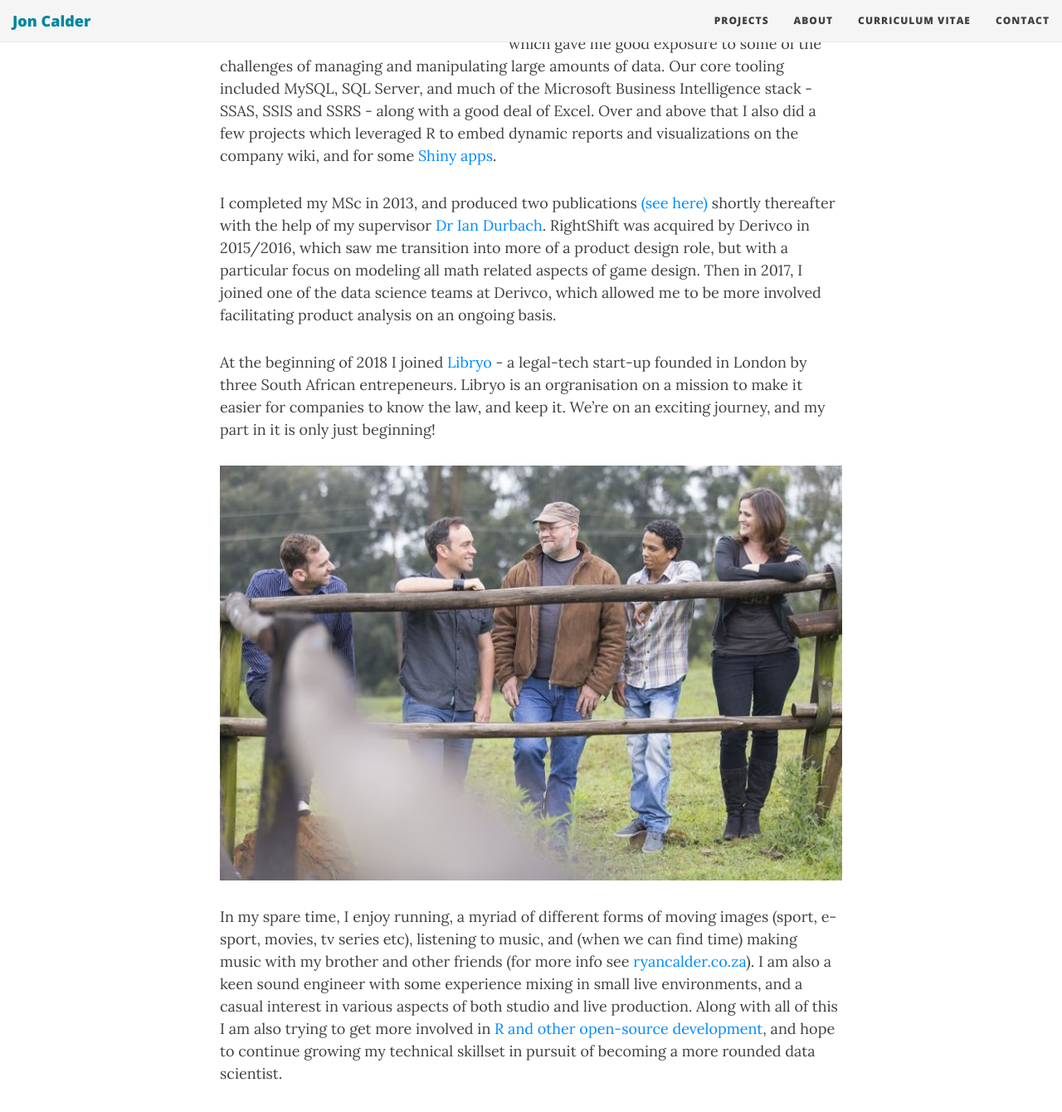
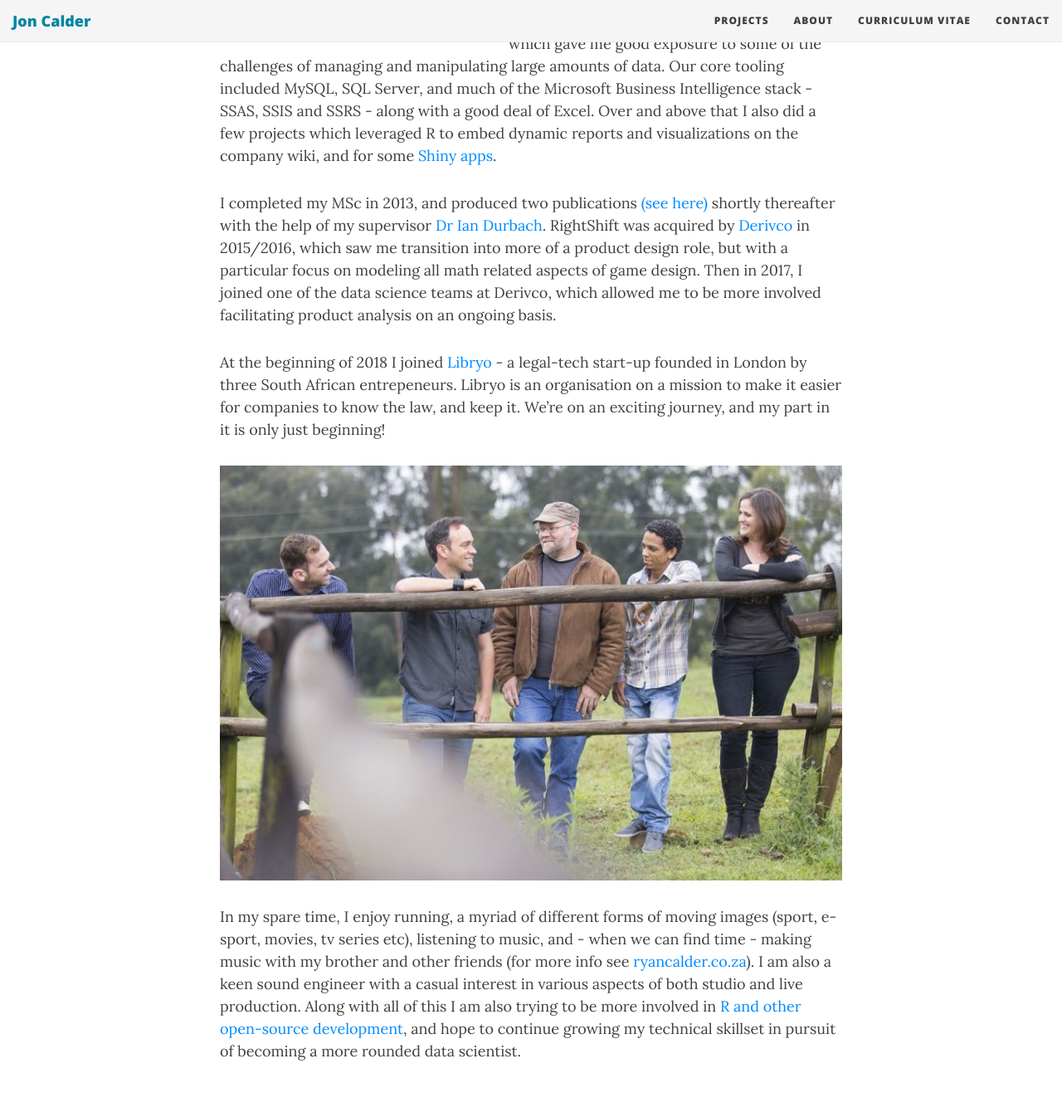
Before and after one commit to jonmcalder/jonmcalder.github.io, a Jekyll site: the page built from aboutme.md, in a window 1280 px wide and 1400 px high, scrolled down 2336 px. Shown: the top 1340 px of the window at 83% size. Built offline with Jekyll 4.4.1, drawn with Linux system fonts in a browser that asks for light colours; nearby versions of some CDN libraries.

Commit message:
Some corrections & improvements.

```diff
--- a/aboutme.md
+++ b/aboutme.md
@@ -81,26 +81,25 @@ I completed my MSc in 2013, and produced two publications
 [(see here)](http://jonmcalder.github.io/cv/) shortly thereafter with the help
 of my supervisor
 [Dr Ian Durbach](http://www.stats.uct.ac.za/stats/people/academic/durbach).
-RightShift was acquired by Derivco in 2015/2016, which saw me transition into
-more of a product design role, but with a particular focus on modeling all math
-related aspects of game design. Then in 2017, I joined one of the data science
-teams at Derivco, which allowed me to be more involved facilitating product
-analysis on an ongoing basis.
+RightShift was acquired by [Derivco](https://derivco.com/) in 2015/2016, which
+saw me transition into more of a product design role, but with a particular
+focus on modeling all math related aspects of game design. Then in 2017, I
+joined one of the data science teams at Derivco, which allowed me to be more
+involved facilitating product analysis on an ongoing basis.
 
 At the beginning of 2018 I joined [Libryo](http://libryo.com/) - a legal-tech
 start-up founded in London by three South African entrepeneurs. Libryo is an
-orgranisation on a mission to make it easier for companies to know the law, and
+organisation on a mission to make it easier for companies to know the law, and
 keep it. We're on an exciting journey, and my part in it is only just beginning!
 
 ![The Ryan Calder Band](/img/small-imgs/RCB.jpg "The Ryan Calder Band")
 
 In my spare time, I enjoy running, a myriad of different forms of moving images
-(sport, e-sport, movies, tv series etc), listening to music, and (when we can
-find time) making music with my brother and other friends (for more info
+(sport, e-sport, movies, tv series etc), listening to music, and - when we can
+find time - making music with my brother and other friends (for more info
 see [ryancalder.co.za](http://www.ryancalder.co.za)). I am also a keen sound
-engineer with some experience mixing in small live environments, and a casual
-interest in various aspects of both studio and live production. Along with all
-of this I am also trying to get more involved in
+engineer with a casual interest in various aspects of both studio and live
+production. Along with all of this I am also trying to be more involved in
 [R and other open-source development](http://github.com/jonmcalder), and hope to
 continue growing my technical skillset in pursuit of becoming a more rounded
 data scientist.
```
